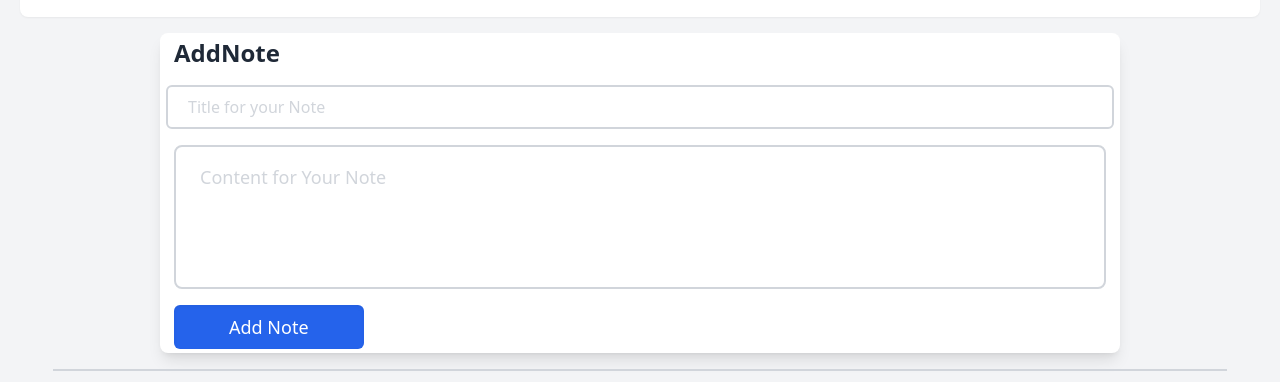
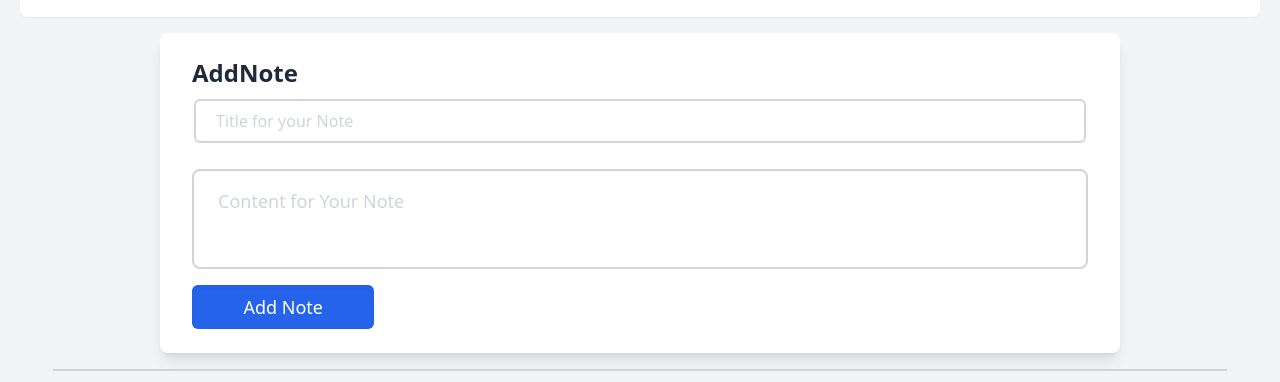
Before and after one commit to Hritujeet/StickyWall-JS, a plain HTML site: page index.html in a window 1280 px wide. Shown: the part 75-457 px from the top of the page. Drawn offline with Linux system fonts and the light colour scheme.

Commit message:
Update index.html

```diff
--- a/index.html
+++ b/index.html
@@ -24,15 +24,15 @@
         </div>
     </nav>
 
-    <div style="padding:4px 6px;"
-        class="text-center md:text-left addNote grid mx-auto my-4 bg-white h-80 rounded-lg shadow-lg space-y-4 w-3/4 ">
+    <div
+        class="text-center md:text-left addNote grid mx-auto my-4 bg-white h-80 p-6 rounded-lg shadow-lg space-y-4 w-3/4 ">
         <span
             class="text-gray-800 md:mx-2 text-xl md:text-2xl font-bold hover:underline hover:underline-offset-4 cursor-default order-1">AddNote</span>
 
-        <input style="width:auto;"
+        <input style="margin:10px;"
             class="focus:border-none focus:ring-2 focus:ring-offset-2 focus:ring-gray-500 px-5 py-2 placeholder:font-medium placeholder:text-gray-300 border-2 border-gray-300 rounded-md duration-200 order-2"
             type="text" id="title" placeholder="Title for your Note">
-        <textarea style="width:auto;"
+        <textarea
             class="border-gray-300 border-2 order-2 md:my-5 md:mx-2 py-4 px-6 focus:ring-2 focus:ring-gray-500 focus:border-none rounded-lg focus:ring-offset-4 duration-150 placeholder:text-lg placeholder:text-gray-300 focus:placeholder:text-gray-400 font-medium resize-none"
             name="note" id="noteContent" cols="30" rows="20" placeholder="Content for Your Note"></textarea>
         <button
@@ -50,7 +50,7 @@
             <!-- The notes will be inserted here using javascript -->
             <li class="my-2 mx-4 rounded noteCards" id="noteCard">
                 <div class="bg-white border-2 border-gray-200 w-full py-6 px-8  h-auto space-y-4">
-                    <h1 class="mx-4 font-bold text-xl">${note.title}</h1>
+                    <h1 class="notes mx-4 font-bold text-xl">${note.title}</h1>
                     <p class="mx-4 text-base" id="content">${note.content}</p>
                     <button class="mx-4 text-sm order-last bg-blue-600 shadow-inner rounded-md text-white py-2 px-4 hover:bg-blue-700 duration-300 active:bg-blue-500 active:duration-100 md:w-1/4" onclick="deleteNote(this.id)" id="${index}">Delete</button>
                 </div>
```
